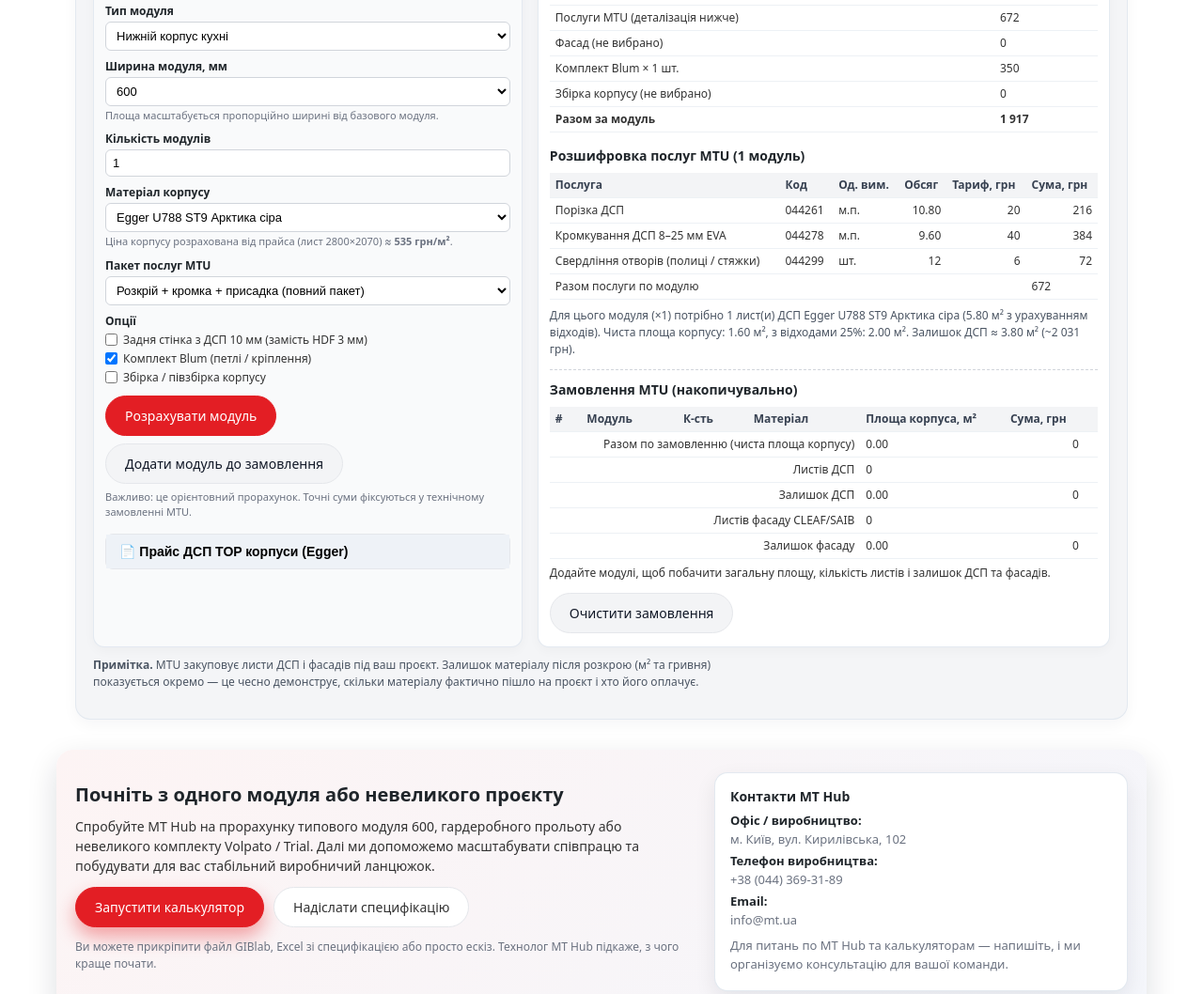
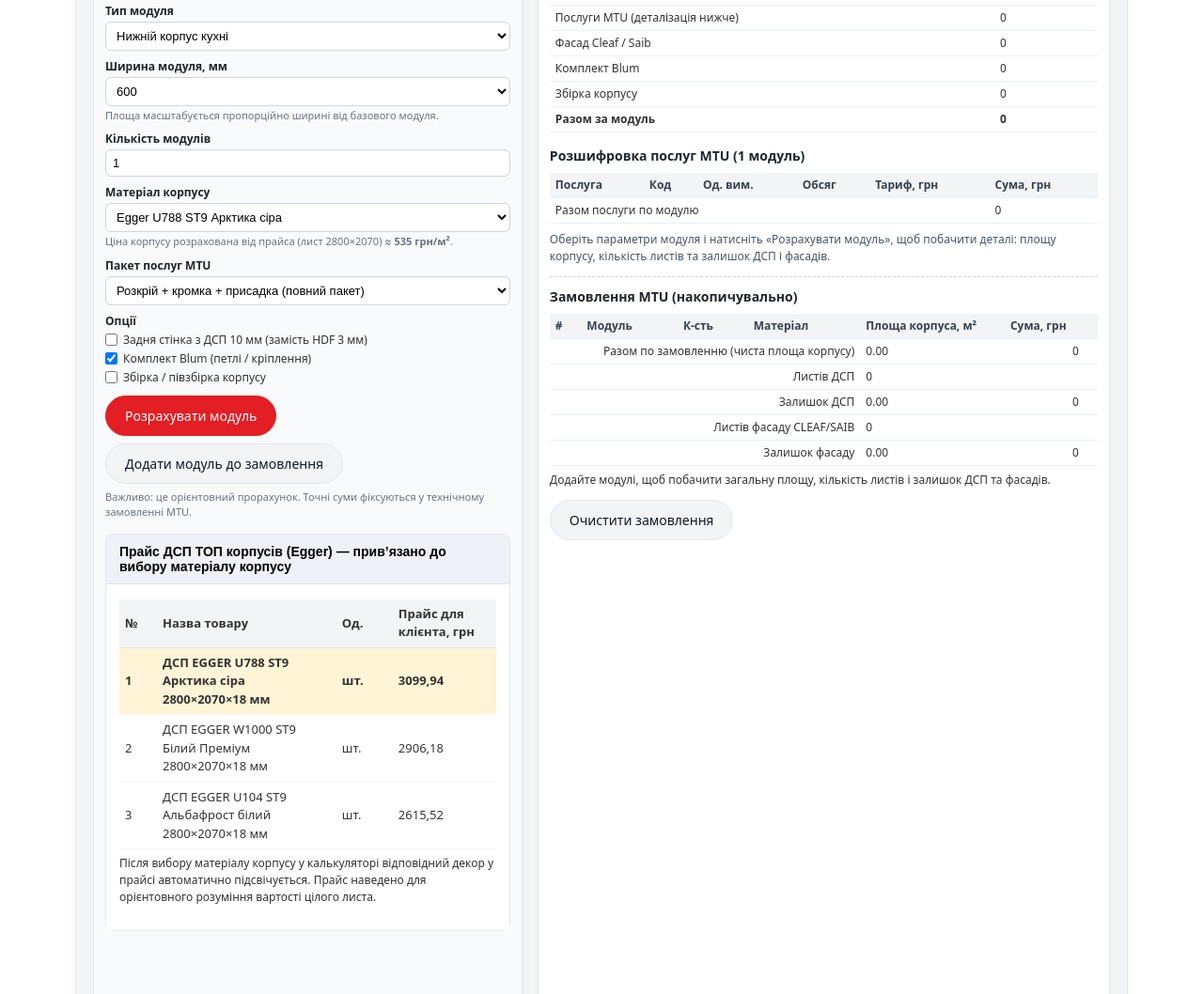
Before and after one commit to rashid-arf/mtu-hub, a plain HTML site: page index.html in a window 1280 px wide. Shown: the part 3302-4360 px from the top of the page at 94% size. Drawn offline with Linux system fonts and the light colour scheme.

Commit message:
add price egger

```diff
--- a/index.html
+++ b/index.html
@@ -6,6 +6,12 @@
     <title>MT Hub — виробничий хаб MT Україна</title>
     <style>
         /* ===== Калькулятор MTU Hub (локальные стили) ===== */
+
+        /* Підсвічування активного декору в прайсі Egger */
+        #eggerPriceTable tr.is-highlight {
+            background: #fff4d6;
+            font-weight: 600;
+        }
 
         #mtu-calculator {
             margin-top: 24px;
@@ -1155,35 +1161,58 @@
                                         <div class="calc-hint" style="margin-top: 6px">
                                             Важливо: це орієнтовний прорахунок. Точні суми фіксуються у технічному замовленні MTU.
                                         </div>
-                                        <!-- Акордеон з прайсом Egger -->
-                                        <div class="accordion">
-                                            <button class="accordion-toggle">
-                                                📄 Прайс ДСП TOP корпуси (Egger)
+                                        <!-- Прайс ДСП Egger (ТОП корпуси) -->
+                                        <section class="page" id="mtu-egger-price">
+                                            <div class="accordion" id="eggerPriceAccordion">
+                                                <button class="accordion-toggle" type="button">
+                                                    Прайс ДСП ТОП корпусів (Egger) — прив’язано до вибору матеріалу корпусу
                                                 </button>
                                                 <div class="accordion-content">
-                                                <table class="price-table">
+                                                    <table class="price-table" id="eggerPriceTable">
                                                         <thead>
                                                         <tr>
-                                                        <th>№</th>
+                                                            <th style="width: 40px;">№</th>
                                                             <th>Назва товару</th>
-                                                        <th>Од.</th>
-                                                        <th>Прайс для клієнта, грн</th>
+                                                            <th style="width: 60px;">Од.</th>
+                                                            <th style="width: 110px;">Прайс для клієнта, грн</th>
                                                         </tr>
                                                         </thead>
                                                         <tbody>
-                                                    <tr><td>1</td><td>ДСП EGGER W1000 ST9 Білий Преміум 2800×2070×18 мм</td><td>шт.</td><td>2906,18</td></tr>
-                                                    <tr><td>2</td><td>ДСП EGGER U104 ST9 Алебастр Білий 2800×2070×18 мм</td><td>шт.</td><td>2615,52</td></tr>
-                                                    <tr><td>3</td><td>ДСП EGGER U705 ST9 Ангора Сірий 2800×2070×18 мм</td><td>шт.</td><td>3099,94</td></tr>
-                                                    <tr><td>4</td><td>ДСП EGGER U788 ST9 Арктика Сірий 2800×2070×18 мм</td><td>шт.</td><td>3099,94</td></tr>
-                                                    <tr><td>5</td><td>ДСП EGGER U963 ST9 Діамант Сірий 2800×2070×18 мм</td><td>шт.</td><td>2906,18</td></tr>
-                                                    <tr><td>6</td><td>ДСП EGGER U961 ST7 Графіт Чорний 2800×2070×18 мм</td><td>шт.</td><td>2615,52</td></tr>
-                                                    <tr><td>7</td><td>ДСП EGGER H1277 ST9 Акація Лейкленд Світла 2800×2070×18 мм</td><td>шт.</td><td>2906,18</td></tr>
-                                                    <tr><td>8</td><td>ДСП EGGER H1710 ST10 Каштан Кентуккі Пісочний 2800×2070×18 мм</td><td>шт.</td><td>3495,55</td></tr>
-                                                    <tr><td>9</td><td>ДСП EGGER H3156 ST12 Дуб Корбрідж Сірий 2800×2070×18 мм</td><td>шт.</td><td>3099,94</td></tr>
+                                                        <!-- приклад: U788 (той, що вибраний у калькуляторі) -->
+                                                        <tr data-material="egger_u788">
+                                                            <td>1</td>
+                                                            <td>
+                                                                ДСП EGGER U788 ST9 Арктика сіра<br>
+                                                                2800×2070×18 мм
+                                                            </td>
+                                                            <td>шт.</td>
+                                                            <td>3099,94</td>
+                                                        </tr>
+
+                                                        <!-- решта декорів — без прив’язки, просто прайс -->
+                                                        <tr>
+                                                            <td>2</td>
+                                                            <td>ДСП EGGER W1000 ST9 Білий Преміум 2800×2070×18 мм</td>
+                                                            <td>шт.</td>
+                                                            <td>2906,18</td>
+                                                        </tr>
+                                                        <tr>
+                                                            <td>3</td>
+                                                            <td>ДСП EGGER U104 ST9 Альбафрост білий 2800×2070×18 мм</td>
+                                                            <td>шт.</td>
+                                                            <td>2615,52</td>
+                                                        </tr>
+                                                        <!-- додай сюди інші позиції так, як були в старому прайсі -->
                                                         </tbody>
                                                     </table>
-                                            </div>
-                                        </div>
+                                                    <p style="font-size: 12px; margin-top: 6px;">
+                                                        Після вибору матеріалу корпусу у калькуляторі відповідний декор у прайсі автоматично
+                                                        підсвічується. Прайс наведено для орієнтовного розуміння вартості цілого листа.
+                                                    </p>
+                                                </div>
+                                            </div>
+                                        </section>
+
                                     </div>
 
                                     <!-- ПРАВА ЧАСТИНА -->
@@ -1825,6 +1854,38 @@
                                     hubRenderOrderSummary();
                                 }
 
+                                    // === ПРИВ'ЯЗКА ПРАЙСУ ДСП EGGER ДО ВИБОРУ МАТЕРІАЛУ ===
+
+                                    function hubHighlightEggerPrice(materialKey) {
+                                        const table = document.getElementById("eggerPriceTable");
+                                        const accordion = document.getElementById("eggerPriceAccordion");
+                                        if (!table || !accordion) return;
+
+                                        // зняти підсвітку зі всіх рядків
+                                        table.querySelectorAll("tbody tr").forEach((tr) => {
+                                            tr.classList.remove("is-highlight");
+                                        });
+
+                                        // знайти рядок з потрібним data-material
+                                        const targetRow = table.querySelector(`tbody tr[data-material="${materialKey}"]`);
+                                        if (!targetRow) return;
+
+                                        // увімкнути підсвітку
+                                        targetRow.classList.add("is-highlight");
+
+                                        // розкрити акордеон, якщо він закритий
+                                        const content = accordion.querySelector(".accordion-content");
+                                        if (content && !content.classList.contains("open")) {
+                                            content.classList.add("open");
+                                        }
+
+                                        // акуратний скрол до виділеного рядка (тільки якщо користувач вже трохи проскролив сторінку)
+                                        setTimeout(() => {
+                                            targetRow.scrollIntoView({ behavior: "smooth", block: "center" });
+                                        }, 150);
+                                    }
+
+
                                     function hubRenderOrderSummary() {
                                     const tbody = document.getElementById("hub_orderBody");
                                     const totalAreaCell = document.getElementById("hub_orderTotalArea");
@@ -1956,7 +2017,7 @@
                                 }
 
                                     document.addEventListener("DOMContentLoaded", () => {
-                                    [
+                                        const ids = [
                                             "hub_facadeType",
                                             "hub_moduleType",
                                             "hub_moduleWidth",
@@ -1966,16 +2027,34 @@
                                             "hub_optBack10",
                                             "hub_optBlum",
                                             "hub_optAssembly",
-                                    ].forEach((id) => {
+                                        ];
+
+                                        ids.forEach((id) => {
                                             const el = document.getElementById(id);
                                             if (!el) return;
+
+                                            // стандартна реакція калькулятора
                                             el.addEventListener("change", hubRecalcModule);
                                             el.addEventListener("input", hubRecalcModule);
+
+                                            // додаткова логіка саме для матеріалу корпусу
+                                            if (id === "hub_materialType") {
+                                                el.addEventListener("change", function () {
+                                                    hubHighlightEggerPrice(this.value);
                                                 });
-
+                                            }
+                                        });
+
+                                        // початковий рендер замовлення
                                         hubRenderOrderSummary();
-                                    hubRecalcModule();
+
+                                        // початкова підсвітка (на стартовий матеріал)
+                                        const materialSelect = document.getElementById("hub_materialType");
+                                        if (materialSelect) {
+                                            hubHighlightEggerPrice(materialSelect.value);
+                                        }
                                     });
+
 
 
                             </script>
```
Lines whose indentation alone changed are shown as unchanged.
